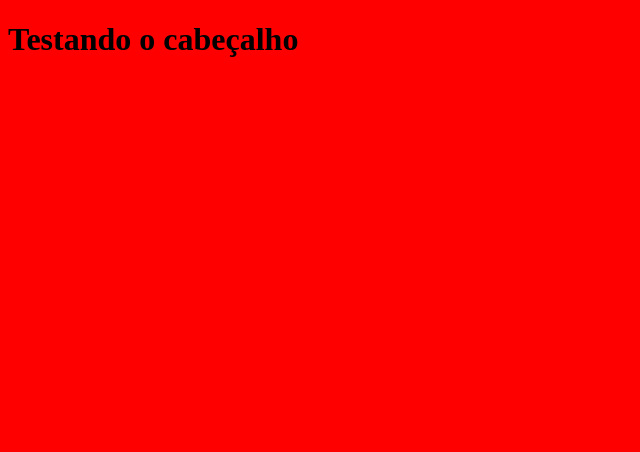
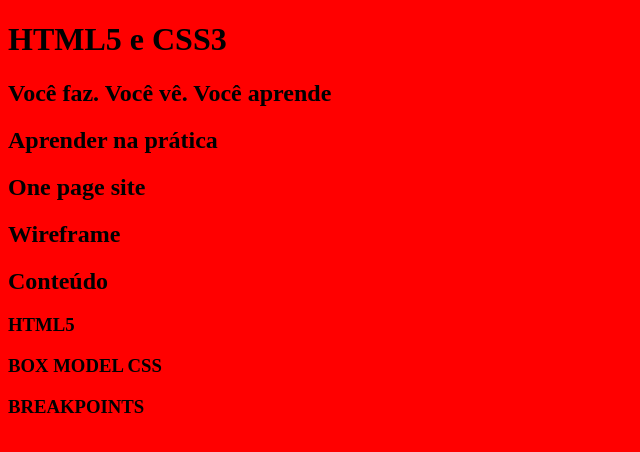
Before and after one commit to danielsbsb/html5css3, a plain HTML site: page index.html in a window 1280 px wide. Shown: the whole page, without its empty margins (0-640 px from the left). Drawn offline with Linux system fonts and the light colour scheme.

Commit message:
semantica e heading tags

```diff
--- a/index.html
+++ b/index.html
@@ -8,9 +8,38 @@
     <meta name="description" content="Aprenda HTML 5, CSS3 e SEO de forma simples, prática e objetiva desenvolvendo passo a passo do zero até a hospedagem um site one page moderno e responsivo.">
     <link rel="icon" href="img/favicon.png">
     <link rel="stylesheet" href="style.css">
-    <h1>Testando o cabeçalho</h1>
     </head>
 <body>
+<!-- CABEÇALHO -->
+<header>
 
+</header>
+<!-- DESTAQUE -->
+<main>
+<h1>HTML5 e CSS3</h1>
+<h2>Você faz. Você vê. Você aprende</h2>
+</main>
+<!-- Sobre -->
+<section>
+    <h2>Aprender na prática</h2>
+</section>
+    <!-- One page -->
+    <section>
+<h2>One page site</h2>
+    </section>
+    <!-- Wireframe -->
+    <section>
+<h2>Wireframe</h2>
+    </section>
+    <!-- Conteúdo -->
+    <section>
+<h2>Conteúdo</h2>
+<h3>HTML5</h3>
+<h3>BOX MODEL CSS</h3>
+<h3>BREAKPOINTS</h3>
+    <!-- Rodapé -->
+    <footer>
+    </footer>
+</section>
 </body>
 </html>
```
